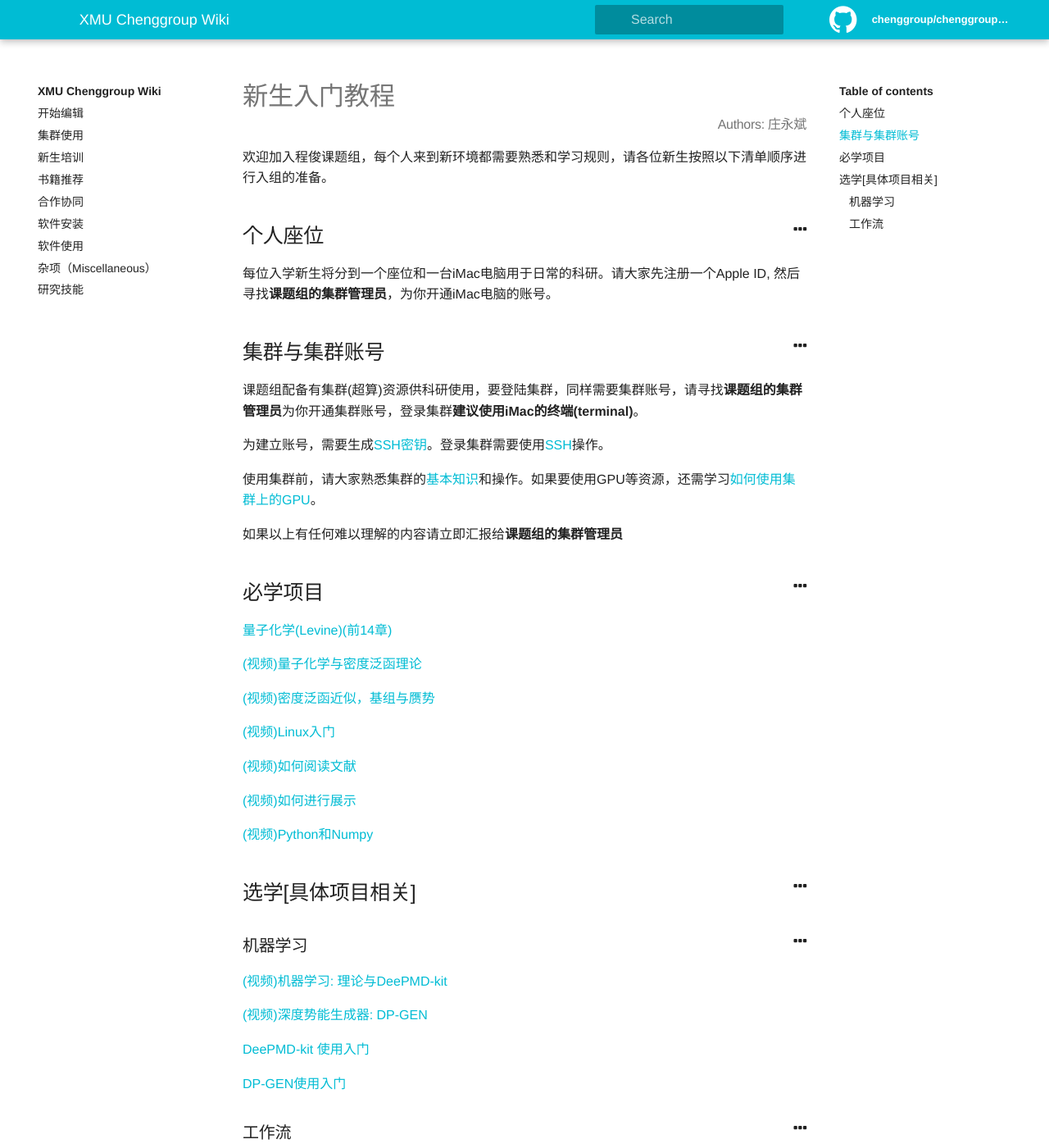
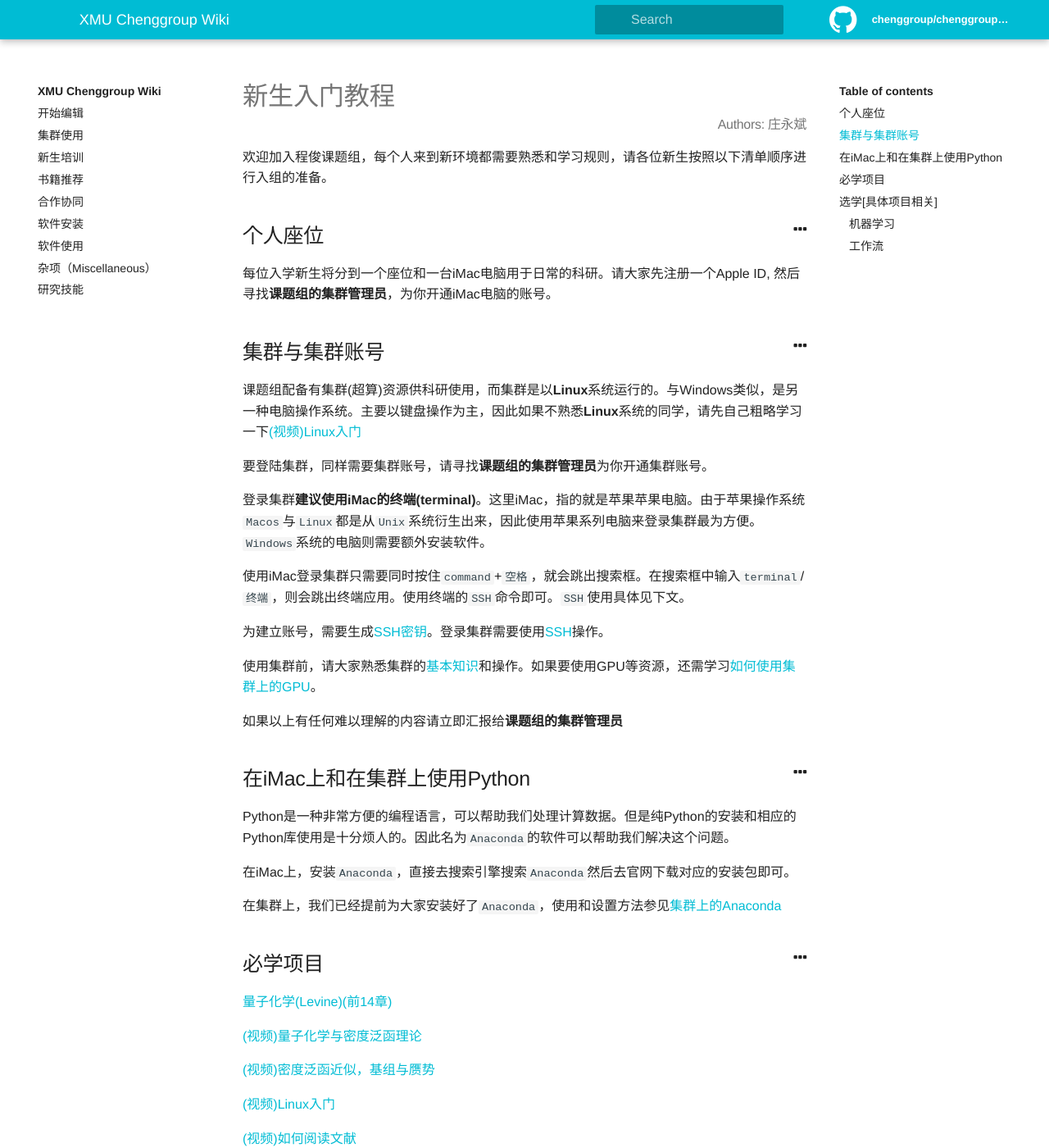
Before and after one commit to chenggroup/chenggroup.github.io, a Jekyll site: the page built from _wiki/新生培训/toc.md, in a window 1280 px wide and 1400 px high. Shown: the whole window at 82% size. Built offline with Jekyll 4.4.1, drawn with Linux system fonts in a browser that asks for light colours.

Commit message:
modify freshmen tutorial

```diff
--- a/_wiki/新生培训/toc.md
+++ b/_wiki/新生培训/toc.md
@@ -14,13 +14,27 @@ priority: 1.20
 
 ## 集群与集群账号
 
-课题组配备有集群(超算)资源供科研使用，要登陆集群，同样需要集群账号，请寻找**课题组的集群管理员**为你开通集群账号，登录集群**建议使用iMac的终端(terminal)**。
+课题组配备有集群(超算)资源供科研使用，而集群是以**Linux**系统运行的。与Windows类似，是另一种电脑操作系统。主要以键盘操作为主，因此如果不熟悉**Linux**系统的同学，请先自己粗略学习一下[(视频)Linux入门]({{ site.baseurl }}/wiki/新生培训/linux)
+
+要登陆集群，同样需要集群账号，请寻找**课题组的集群管理员**为你开通集群账号。
+
+登录集群**建议使用iMac的终端(terminal)**。这里iMac，指的就是苹果苹果电脑。由于苹果操作系统`Macos`与`Linux`都是从`Unix`系统衍生出来，因此使用苹果系列电脑来登录集群最为方便。`Windows`系统的电脑则需要额外安装软件。
+
+使用iMac登录集群只需要同时按住`command`+`空格`，就会跳出搜索框。在搜索框中输入`terminal`/`终端`，则会跳出终端应用。使用终端的`SSH`命令即可。`SSH`使用具体见下文。
 
 为建立账号，需要生成[SSH密钥]({{ site.baseurl }}/wiki/集群使用/cluster_usage#创建密钥对)。登录集群需要使用[SSH]({{ site.baseurl }}/wiki/集群使用/ssh_note)操作。
 
 使用集群前，请大家熟悉集群的[基本知识]({{ site.baseurl }}/wiki/集群使用/cluster_usage)和操作。如果要使用GPU等资源，还需学习[如何使用集群上的GPU]({{ site.baseurl }}/wiki/集群使用/gpu_usage)。
 
 如果以上有任何难以理解的内容请立即汇报给**课题组的集群管理员**
+
+## 在iMac上和在集群上使用Python
+
+Python是一种非常方便的编程语言，可以帮助我们处理计算数据。但是纯Python的安装和相应的Python库使用是十分烦人的。因此名为`Anaconda`的软件可以帮助我们解决这个问题。
+
+在iMac上，安装`Anaconda`，直接去搜索引擎搜索`Anaconda`然后去官网下载对应的安装包即可。
+
+在集群上，我们已经提前为大家安装好了`Anaconda`，使用和设置方法参见[集群上的Anaconda]({{ site.baseurl }}/wiki/集群使用/conda)
 
 ## 必学项目
 
```
